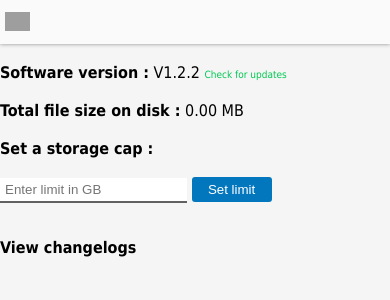
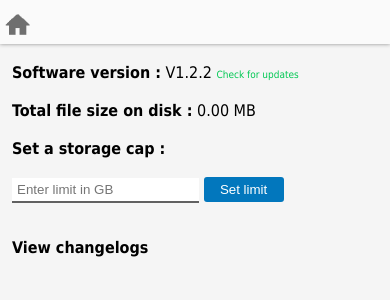
Before and after one commit to RonaldPM/FileServer, a PHP site: page /stat.php in a window 390 px wide. Shown: the top 300 px of the page. Run offline with PHP 8.4, Linux system fonts and the light colour scheme; grey boxes are pictures that could not be loaded.

Commit message:
Added Icon

```diff
--- a/src/css/main.css
+++ b/src/css/main.css
@@ -13,6 +13,9 @@ a{
 }
 .card:hover{
 	box-shadow: 0 3px 7px rgba(0,0,0,0.25), 0 3px 3px rgba(0,0,0,0.22);
+}
+.paddLeft{
+	margin-left: 8px;
 }
 .aboutTxt{
 	font-size: 0.9em;
--- a/src/css/responsive.css
+++ b/src/css/responsive.css
@@ -15,10 +15,14 @@
 		font-size: 1.9em;
 		margin:auto;
 		margin-top: 42px;
+		margin-left: 12px;
 	}
 	.uploadBox{
 		align-items: center;
 	    display: flex;
 	  	justify-content: center;
 	}
+	.paddLeft{
+		margin-left: 12px;
+	}
 }
```
Also changed, not shown: src/img/home.png (added).
